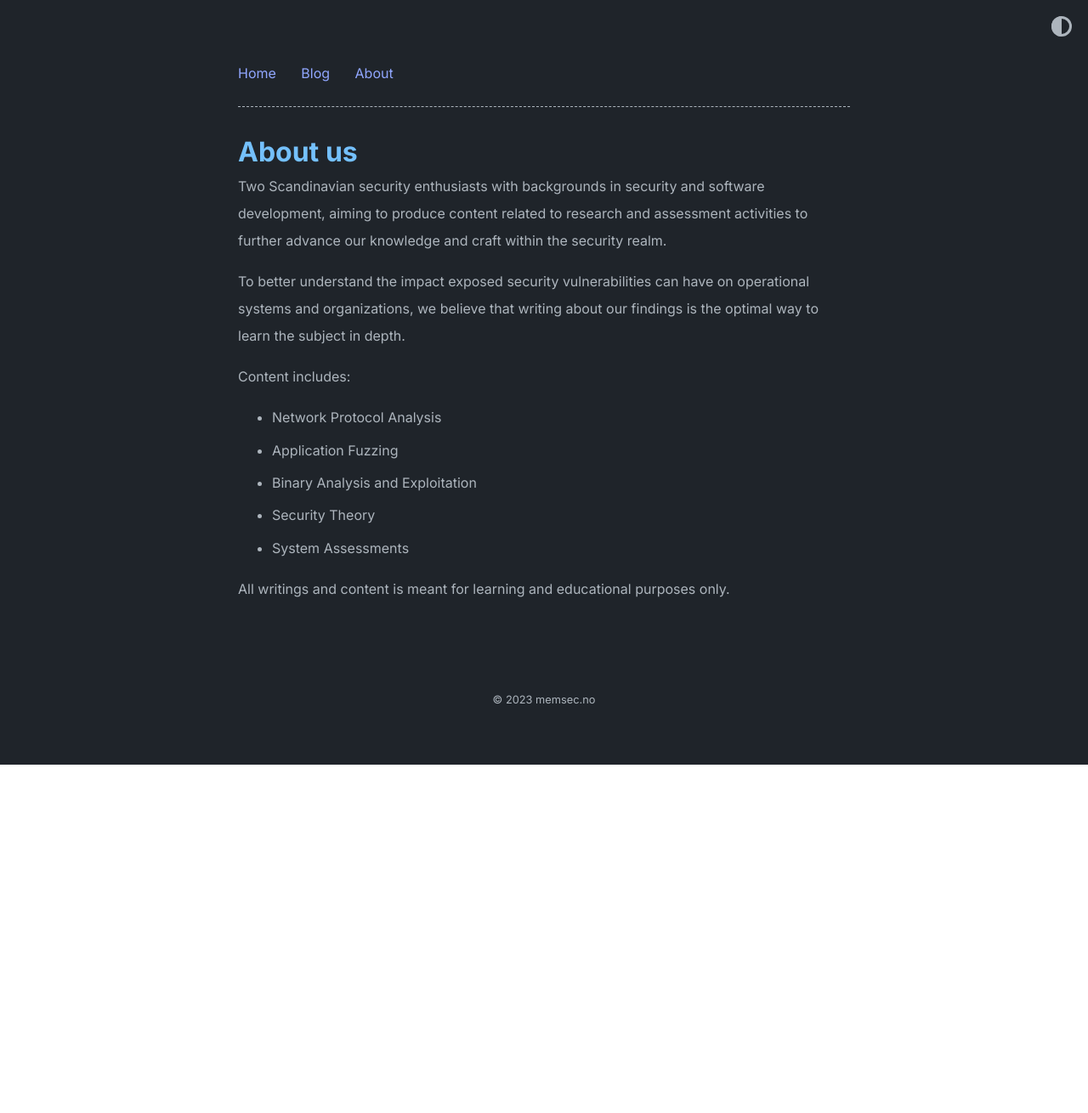
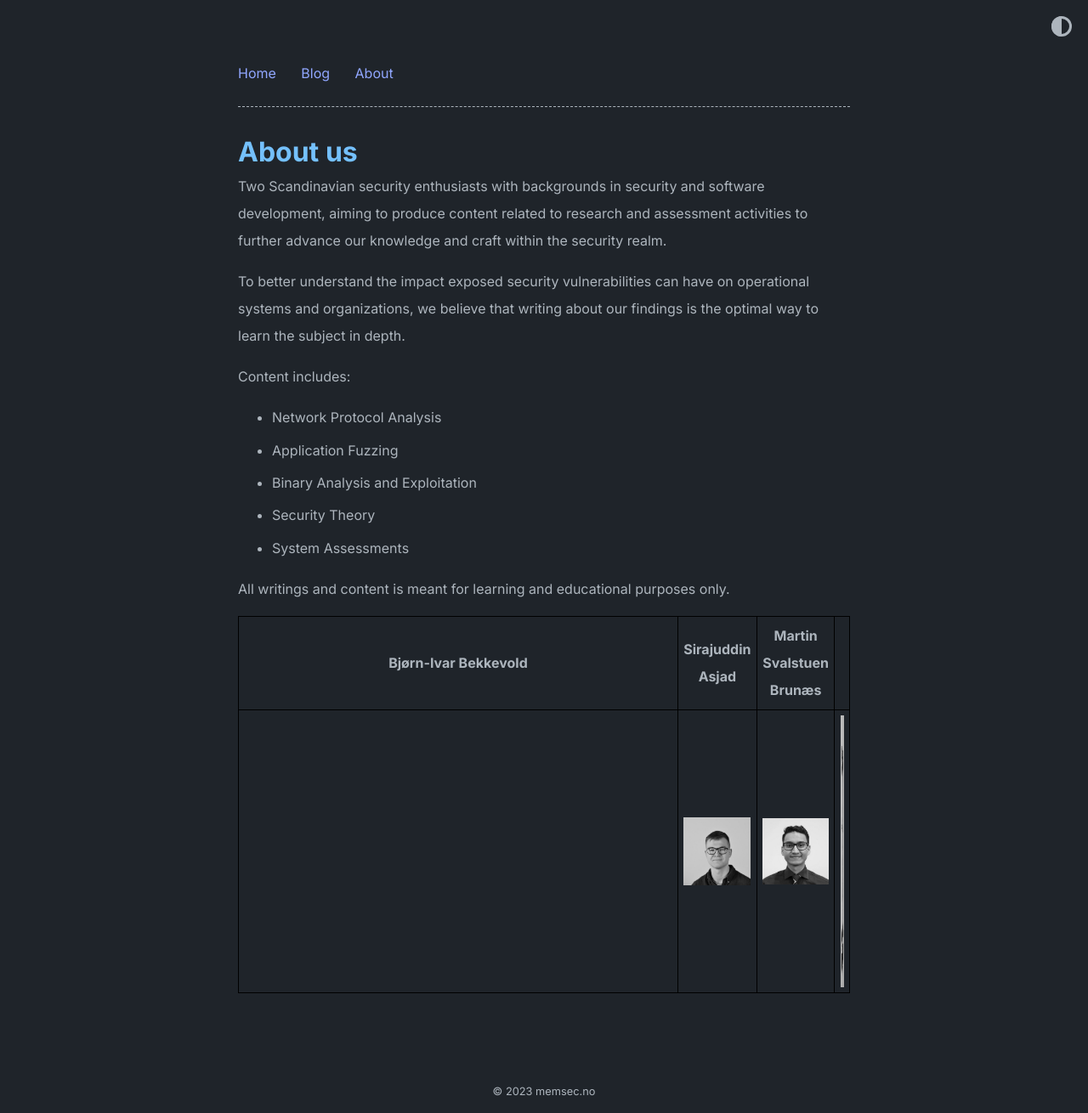
Before and after one commit to memsecno/memsec.no, a Jekyll site: the page built from about.md, in a window 1280 px wide. Shown: the whole page at 85% size. Built offline with Jekyll 4.4.1, drawn with Linux system fonts in a browser that asks for light colours; before the commit the page ends 900 px from its top, so only the background shows below that.

Commit message:
Update about.md
Added pictures

```diff
--- a/about.md
+++ b/about.md
@@ -15,3 +15,7 @@ Content includes:
  - System Assessments
 
 All writings and content is meant for learning and educational purposes only.
+
+Bjørn-Ivar Bekkevold        |Sirajuddin Asjad| Martin Svalstuen Brunæs|
+:-------------------------:|:-------------------------:|:-------------------------:|
+   |  ![](./images/bjornivar.jpeg) | ![](./images/sira.jpeg) | <img src ="./images/martin.jpeg" width="525" height="320">
```
